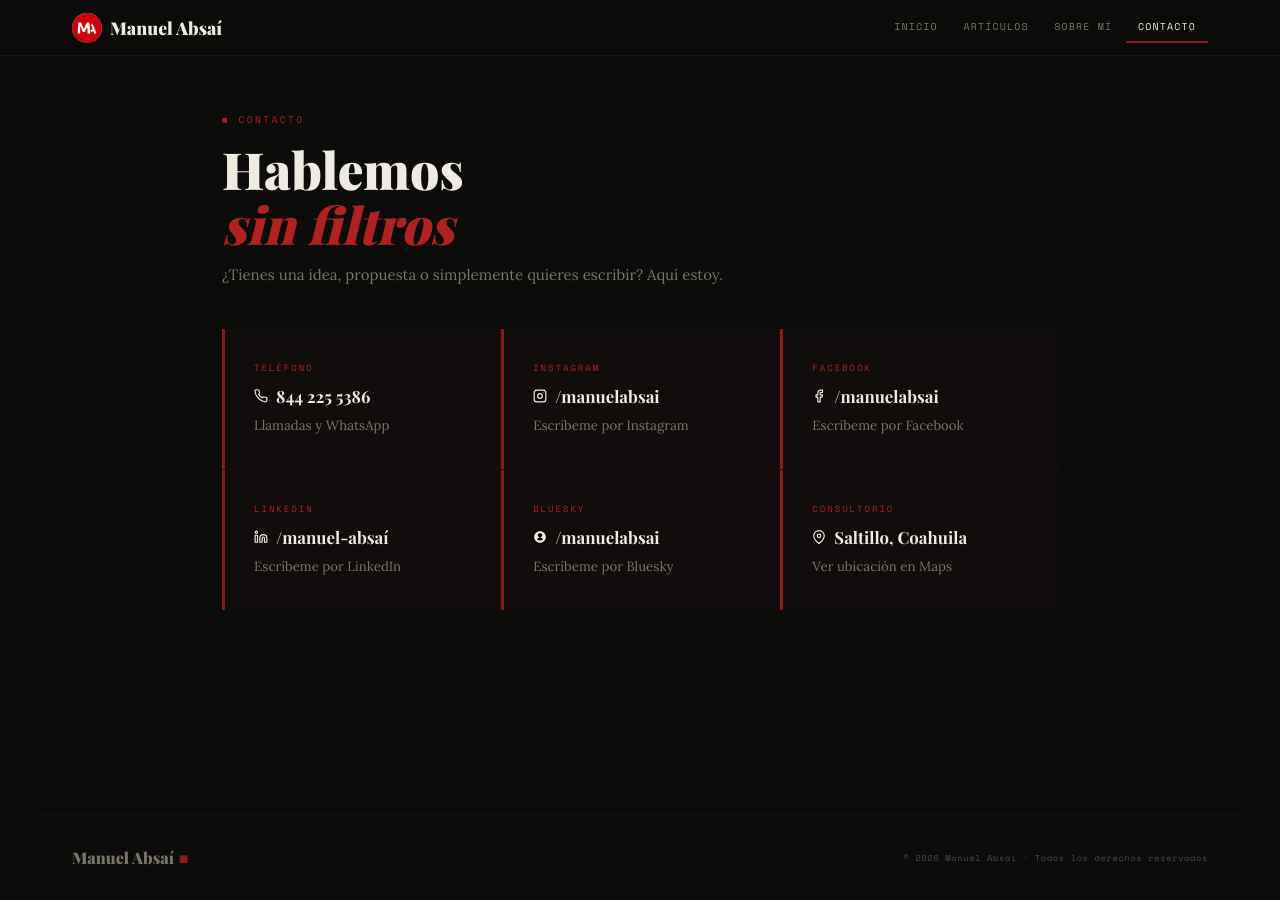
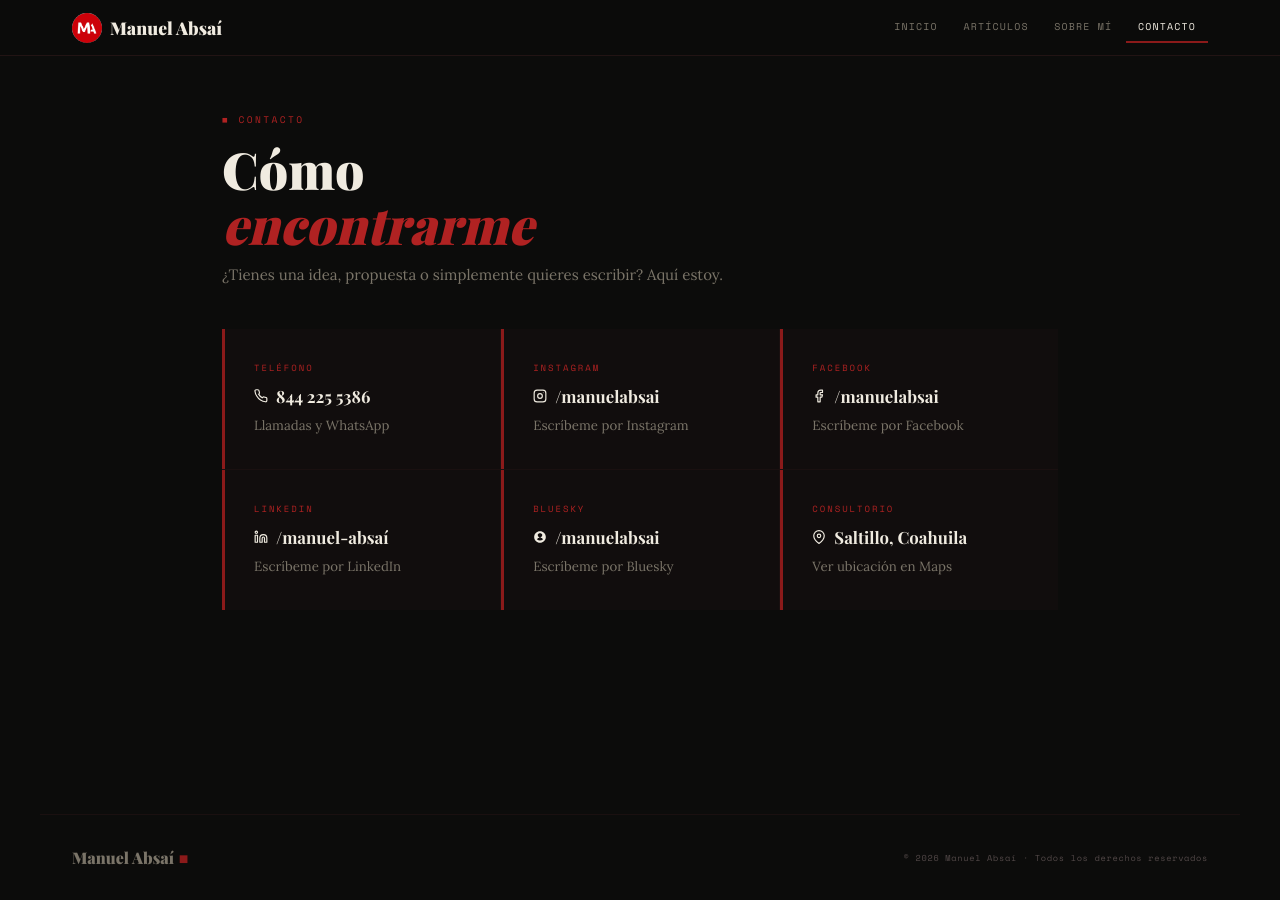
Before and after one commit to ManuelAbsai/manuelabsai.github.io, a Jekyll site: the page built from contacto.html, in a window 1280 px wide. Built offline with Jekyll 4.4.1, drawn with Linux system fonts in a browser that asks for light colours; some web fonts are replaced.

Commit message:
Update contacto.html

```diff
--- a/contacto.html
+++ b/contacto.html
@@ -7,7 +7,7 @@ permalink: /contacto/
 
 <div class="contact-wrap">
   <div class="eyebrow">■ Contacto</div>
-  <h1 class="page-title">Hablemos<br /><em>sin filtros</em></h1>
+  <h1 class="page-title">Cómo<br /><em>encontrarme</em></h1>
   <p class="page-sub" style="margin-top:.6rem">¿Tienes una idea, propuesta o simplemente quieres escribir? Aquí estoy.</p>
 
   <div class="contact-grid">
```
